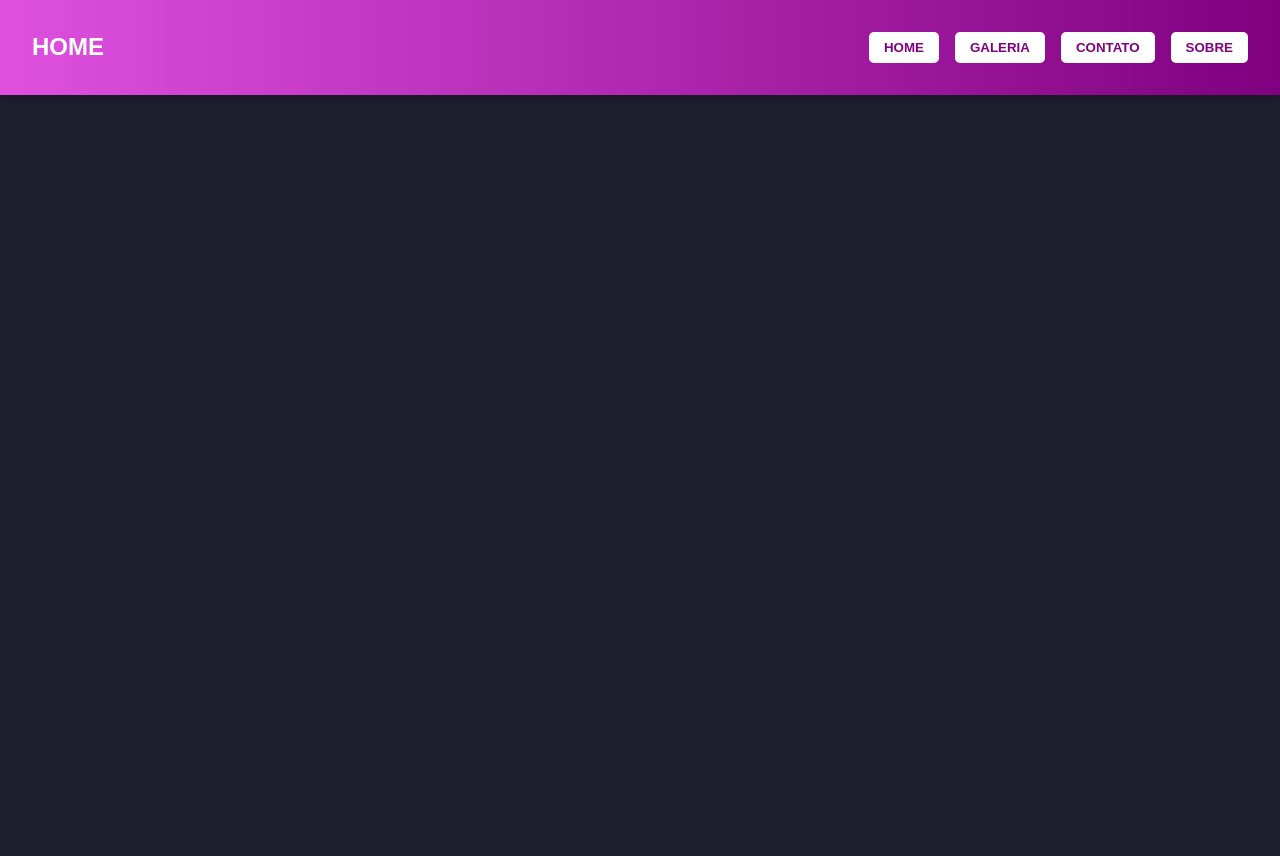
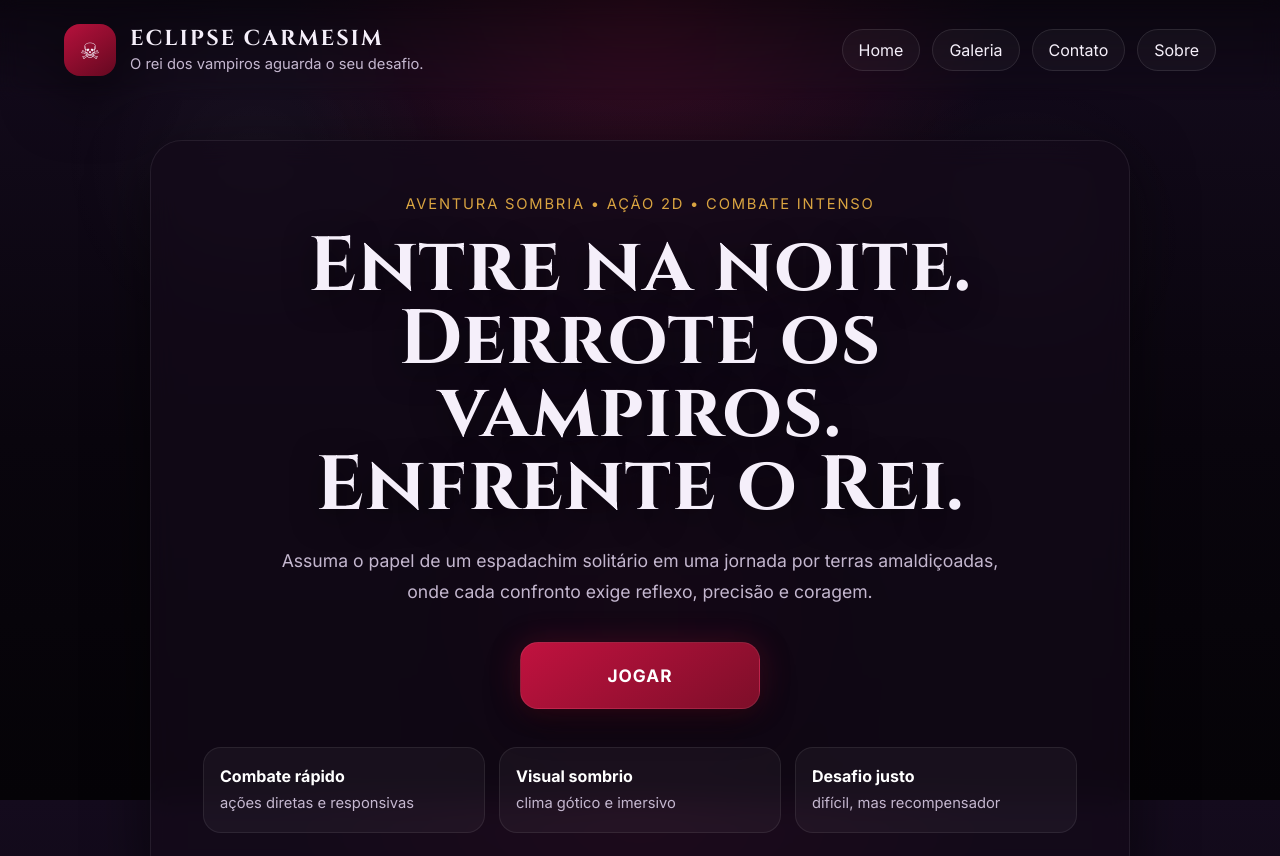
Before and after one commit to Dudxxx/projeto_integrado_01, a plain HTML site: page index.html in a window 1280 px wide. Shown: the top 856 px of the page. Before the commit the page ends 800 px from the top, so only its background shows below. Drawn offline with Linux system fonts and the light colour scheme.

Commit message:
home page att
atualizando a pagina principal caracterizando ela com o jogo

```diff
--- a/index.html
+++ b/index.html
@@ -1,22 +1,66 @@
 <!DOCTYPE html>
 <html lang="pt-br">
 <head>
-    <link rel="stylesheet" href="../style/index.css">
     <meta charset="UTF-8">
     <meta name="viewport" content="width=device-width, initial-scale=1.0">
-    <title>Home</title>
+    <title>Eclipse Carmesim</title>
+    <link rel="stylesheet" href="../style/index.css">
+    <link rel="preconnect" href="https://fonts.googleapis.com">
+    <link rel="preconnect" href="https://fonts.gstatic.com" crossorigin>
+    <link href="https://fonts.googleapis.com/css2?family=Cinzel:wght@600;700&family=Inter:wght@400;500;700&display=swap" rel="stylesheet">
 </head>
 <body>
-    <header>
-        <h1>HOME</h1>
+    <div class="sobreposicao"></div>
+
+    <header class="barra-superior">
+        <div class="marca">
+            <span class="simbolo-marca">☠</span>
+            <div>
+                <h1>ECLIPSE CARMESIM</h1>
+                <p>O rei dos vampiros aguarda o seu desafio.</p>
+            </div>
+        </div>
+
         <nav>
-         <ul>
-          <a href="./index.html"><button>HOME</button></a>
-          <a href="pages/galeria.html"><button>GALERIA</button></a>
-          <a href="pages/contato.html"><button>CONTATO</button></a>
-          <a href="pages/sobre.html"><button>SOBRE</button></a>
-        </ul>
+            <ul class="links-navegacao">
+                <li><a href="./index.html">Home</a></li>
+                <li><a href="pages/galeria.html">Galeria</a></li>
+                <li><a href="pages/contato.html">Contato</a></li>
+                <li><a href="pages/sobre.html">Sobre</a></li>
+            </ul>
         </nav>
-         </header>
+    </header>
+
+    <main class="hero">
+        <section class="conteudo-hero">
+            <p class="etiqueta">Aventura sombria • ação 2D • combate intenso</p>
+
+            <h2>Entre na noite.<br>Derrote os vampiros.<br>Enfrente o Rei.</h2>
+
+            <p class="descricao">
+                Assuma o papel de um espadachim solitário em uma jornada por terras amaldiçoadas,
+                onde cada confronto exige reflexo, precisão e coragem.
+            </p>
+
+            <div class="grupo-cta">
+                <a href="pages/jogo.html" class="botao botao-principal">JOGAR</a>
+            </div>
+
+            <div class="estatisticas">
+                <div>
+                    <strong>Combate rápido</strong>
+                    <span>ações diretas e responsivas</span>
+                </div>
+                <div>
+                    <strong>Visual sombrio</strong>
+                    <span>clima gótico e imersivo</span>
+                </div>
+                <div>
+                    <strong>Desafio justo</strong>
+                    <span>difícil, mas recompensador</span>
+                </div>
+            </div>
+        </section>
+    </main>
 </body>
 </html>
--- a/style/index.css
+++ b/style/index.css
@@ -1,75 +1,252 @@
-/* Reset básico */
+:root {
+    --fundo: #0c0712;
+    --fundo-suave: #160d1f;
+    --painel: rgba(20, 10, 26, 0.72);
+    --borda-painel: rgba(255, 255, 255, 0.08);
+    --texto: #f5effa;
+    --texto-suave: #c4b7cf;
+    --destaque: #c1123f;
+    --destaque-hover: #e01b52;
+    --dourado: #d9a441;
+    --sombra: 0 20px 60px rgba(0, 0, 0, 0.55);
+}
+
 * {
     margin: 0;
     padding: 0;
     box-sizing: border-box;
-  }
+}
 
-  /* Corpo da página */
-  body {
-    font-family: 'Urbanist', sans-serif;
-    background-color: #1e1e2f; /* fundo escuro suave */
-    color: #ffffff;
-    line-height: 1.6;
+html, body {
+    height: 100%;
+}
+
+body {
+    font-family: 'Inter', sans-serif;
+    color: var(--texto);
+    background:
+        radial-gradient(circle at top, rgba(193, 18, 63, 0.20), transparent 35%),
+        linear-gradient(180deg, #140b1d 0%, #09050d 55%, #050307 100%);
     overflow-x: hidden;
-    scroll-behavior: smooth;
-    padding-top: 80px; /* espaço para o header fixo */
-  }
+    min-height: 100vh;
+}
 
-  /* Cabeçalho */
-  header {
-    background: linear-gradient(90deg, #df50df, #800080);
+.sobreposicao {
     position: fixed;
-    width: 100%;
-    top: 0;
-    box-shadow: 0 4px 10px rgba(0, 0, 0, 0.2);
-  }
+    inset: 0;
+    pointer-events: none;
+    background:
+        radial-gradient(circle at 20% 20%, rgba(255,255,255,0.04), transparent 18%),
+        radial-gradient(circle at 80% 30%, rgba(255,255,255,0.03), transparent 16%),
+        radial-gradient(circle at 50% 80%, rgba(193, 18, 63, 0.10), transparent 25%);
+    opacity: 0.9;
+    z-index: 0;
+}
 
-  /* Organização interna */
-  header,
-  nav ul {
+.barra-superior {
+    position: relative;
+    z-index: 2;
     display: flex;
     justify-content: space-between;
     align-items: center;
-    padding: 1rem;
-  }
+    gap: 24px;
+    padding: 24px 5vw;
+    background: linear-gradient(180deg, rgba(0,0,0,0.45), transparent);
+    backdrop-filter: blur(10px);
+}
 
-  /* Menu */
-  nav ul {
+.marca {
+    display: flex;
+    align-items: center;
+    gap: 14px;
+}
+
+.simbolo-marca {
+    width: 52px;
+    height: 52px;
+    display: grid;
+    place-items: center;
+    border-radius: 16px;
+    background: linear-gradient(145deg, rgba(193, 18, 63, 0.95), rgba(109, 9, 33, 0.9));
+    box-shadow: var(--sombra);
+    font-size: 1.4rem;
+}
+
+.marca h1 {
+    font-family: 'Cinzel', serif;
+    letter-spacing: 2px;
+    font-size: 1.35rem;
+    line-height: 1.1;
+}
+
+.marca p {
+    color: var(--texto-suave);
+    font-size: 0.92rem;
+    margin-top: 4px;
+}
+
+.links-navegacao {
     list-style: none;
-    gap: 1rem;
-  }
+    display: flex;
+    gap: 12px;
+    flex-wrap: wrap;
+}
 
-  /* Links */
-  nav a {
+.links-navegacao a {
     text-decoration: none;
+    color: var(--texto);
+    padding: 10px 16px;
+    border: 1px solid rgba(255,255,255,0.1);
+    border-radius: 999px;
+    background: rgba(255,255,255,0.03);
+    transition: 0.25s ease;
+}
+
+.links-navegacao a:hover,
+.links-navegacao a:focus-visible {
+    background: rgba(193, 18, 63, 0.18);
+    border-color: rgba(193, 18, 63, 0.45);
+    transform: translateY(-2px);
+    outline: none;
+}
+
+.hero {
+    position: relative;
+    z-index: 2;
+    min-height: calc(100vh - 92px);
+    display: grid;
+    place-items: center;
+    padding: 40px 5vw 70px;
+}
+
+.conteudo-hero {
+    width: min(100%, 980px);
+    padding: 52px;
+    border-radius: 32px;
+    background: var(--painel);
+    border: 1px solid var(--borda-painel);
+    box-shadow: var(--sombra);
+    backdrop-filter: blur(14px);
+    text-align: center;
+}
+
+.etiqueta {
+    display: inline-block;
+    color: var(--dourado);
+    font-size: 0.92rem;
+    letter-spacing: 1.8px;
+    text-transform: uppercase;
+    margin-bottom: 18px;
+}
+
+.hero h2 {
+    font-family: 'Cinzel', serif;
+    font-size: clamp(2.5rem, 6vw, 5.2rem);
+    line-height: 0.95;
+    letter-spacing: 1px;
+    text-shadow: 0 8px 30px rgba(0,0,0,0.55);
+    margin-bottom: 22px;
+}
+
+.descricao {
+    max-width: 760px;
+    margin: 0 auto;
+    font-size: 1.1rem;
+    line-height: 1.8;
+    color: var(--texto-suave);
+}
+
+.grupo-cta {
+    display: flex;
+    justify-content: center;
+    gap: 16px;
+    flex-wrap: wrap;
+    margin-top: 34px;
+}
+
+.botao {
+    text-decoration: none;
+    font-weight: 700;
+    letter-spacing: 1px;
+    border-radius: 18px;
+    padding: 18px 34px;
+    min-width: 190px;
+    text-align: center;
+    transition: 0.25s ease;
+    box-shadow: 0 12px 30px rgba(0,0,0,0.35);
+}
+
+.botao:hover,
+.botao:focus-visible {
+    transform: translateY(-3px) scale(1.02);
+    outline: none;
+}
+
+.botao-principal {
+    background: linear-gradient(145deg, var(--destaque), #7d0e29);
     color: white;
-    font-weight: 500;
-    transition: 0.3s;
-  }
+    border: 1px solid rgba(255,255,255,0.08);
+    font-size: 1.08rem;
+    padding: 22px 44px;
+    min-width: 240px;
+    box-shadow: 0 0 30px rgba(193, 18, 63, 0.25), 0 14px 34px rgba(0, 0, 0, 0.45);
+}
 
-  nav a:hover {
-    color: #ffd6ff;
-  }
+.botao-principal:hover,
+.botao-principal:focus-visible {
+    background: linear-gradient(145deg, var(--destaque-hover), #8e0f2f);
+    box-shadow: 0 0 40px rgba(224, 27, 82, 0.38), 0 18px 38px rgba(0,0,0,0.5);
+}
 
-  /* Botões */
-  button {
-    border: none;
-    border-radius: 5px;
-    padding: 8px 15px;
-    background-color: white;
-    color: purple;
-    font-weight: bold;
-    cursor: pointer;
-    transition: 0.3s;
-  }
+.estatisticas {
+    margin-top: 38px;
+    display: grid;
+    grid-template-columns: repeat(3, 1fr);
+    gap: 14px;
+}
 
-  button:hover {
-    background-color: #f3d1f3;
-  }
+.estatisticas div {
+    padding: 18px 16px;
+    border-radius: 18px;
+    background: rgba(255,255,255,0.04);
+    border: 1px solid rgba(255,255,255,0.08);
+    text-align: left;
+}
 
-  /* Título */
-  h1 {
-    margin-left: 1rem;
-    font-size: 1.5rem;
-  }
+.estatisticas strong {
+    display: block;
+    font-size: 1rem;
+    margin-bottom: 6px;
+    color: #fff;
+}
+
+.estatisticas span {
+    color: var(--texto-suave);
+    font-size: 0.92rem;
+    line-height: 1.5;
+}
+
+@media (max-width: 768px) {
+    .barra-superior {
+        flex-direction: column;
+        align-items: flex-start;
+    }
+
+    .conteudo-hero {
+        padding: 34px 22px;
+        border-radius: 24px;
+    }
+
+    .estatisticas {
+        grid-template-columns: 1fr;
+    }
+
+    .botao {
+        width: 100%;
+        min-width: unset;
+    }
+
+    .botao-principal {
+        padding: 20px 30px;
+    }
+}
```
